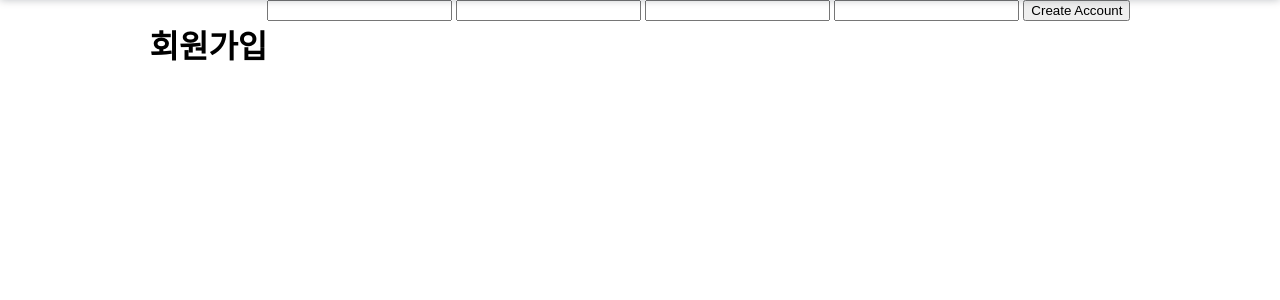
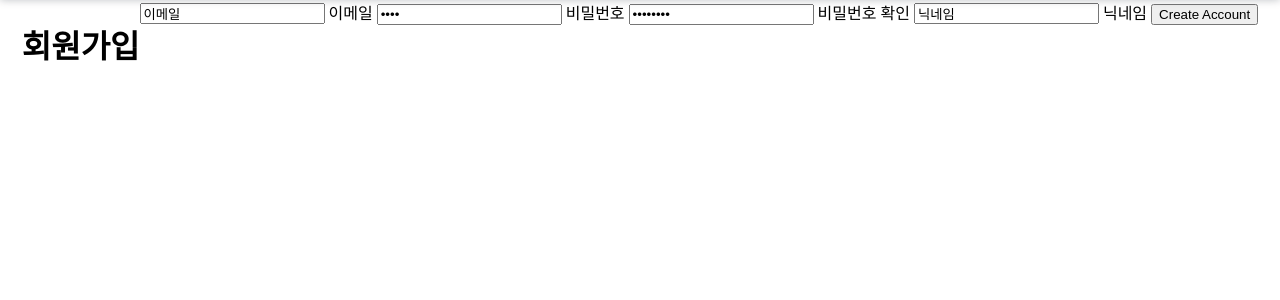
Before and after one commit to kaiworld97/grimfarm, a Django app: page /sign_up/ in a window 1280 px wide. Shown: the part 72-372 px from the top of the page. Run offline with Django 4.2, Linux system fonts and the light colour scheme; some web fonts are replaced.

Commit message:
user ver.3 connect sign up sign in

```diff
--- a/templates/user/sign_in.html
+++ b/templates/user/sign_in.html
@@ -23,7 +23,7 @@
     {% if error %}
         <h3>{{ error }}</h3>
     {% endif %}
-    <form method="POST">
+    <form method="POST" action="/sign_in/">
         {% csrf_token %}
         <input name="username">
         <input type="password" name="password"/>
--- a/templates/user/sign_up.html
+++ b/templates/user/sign_up.html
@@ -9,7 +9,7 @@
 
 {# css 파일 넣는 곳#}
 {% block css %}
-
+<link rel="stylesheet" href="{% static '/css/sign_up.css' %}">
 {% endblock %}
 
 {#자바스크립트 파일 넣는 곳#}
@@ -20,12 +20,22 @@
 {#메인 컨텐츠 들어가는 곳#}
 {% block content %}
     <h1>회원가입</h1>
-    <form method="POST">
+    <form method="POST" action="/sign_up/">
         {% csrf_token %}
-        <input name="email">
-        <input type="password" name="password">
-        <input type="password" name="password2">
-        <input name="nickname">
+        <input name="email" value="이메일">
+        <label for="email">이메일</label>
+
+        <input type="password" name="password" value="비밀번호">
+        <label for="password">비밀번호</label>
+
+        <input type="password" name="password2" value="비밀번호 재입력">
+        <label for="password2">비밀번호 확인</label>
+
+        <input name="nickname" value="닉네임">
+        <label for="닉네임">닉네임</label>
         <button type="submit">Create Account</button>
     </form>
+    {% if error %}
+        <h3>{{ error }}</h3>
+    {% endif %}
 {% endblock %}
--- a/user/models.py
+++ b/user/models.py
@@ -1,6 +1,7 @@
 from django.db import models
 from django.contrib.auth.models import AbstractUser
 # Create your models here.
+# from drawing.models import DrawingModel
 
 
 class UserModel(AbstractUser):
@@ -10,13 +11,10 @@ class UserModel(AbstractUser):
     nickname = models.CharField(max_length=30, default='')
 
 
-# class DrawingModel(models.Model):
-#     pass
-#
-#
 # class UserDrawingModel(models.Model):
 #     class Meta:
 #         db_table = "my_drawing"
 #
 #     user_id = models.ForeignKey(UserModel, on_delete=models.CASCADE)
 #     drawing_id = models.ForeignKey(DrawingModel, on_delete=models.CASCADE)
+#     category = models.CharField(max_length=30, default='')
--- a/user/urls.py
+++ b/user/urls.py
@@ -3,5 +3,5 @@ from . import views
 
 urlpatterns = [
     path('sign_up/', views.sign_up, name='sign_up'),
-    # path('sign_in/', views.sign_in, name='sign_in'),
+    path('sign_in/', views.sign_in, name='sign_in'),
 ]
--- a/user/views.py
+++ b/user/views.py
@@ -1,12 +1,14 @@
 from django.contrib.auth import get_user_model
 from django.shortcuts import render, redirect
 from user.models import UserModel
+from django.contrib import auth
+
 
 # Create your views here.
 
 
 def sign_up(request):
-    if request.method == 'GET':
+    if request.method == 'GET':  # 주소 쳐서 페이지 접근
         user = request.user.is_authenticated  # 로그인 되어 있는지
         if user:
             return redirect('/')  # 로그인 되어있으면 메인페이지로
@@ -14,33 +16,50 @@ def sign_up(request):
             # 그게 아니면 회원가입 페이지 보여주면 된다
             return render(request, 'user/sign_up.html')
 
-    if request.method == 'POST':
+    elif request.method == 'POST':  # 회원가입 페이지로 연결
         username = request.POST.get('email', '')
         password = request.POST.get('password', '')
         password2 = request.POST.get('password2', '')
         nickname = request.POST.get('nickname', '')
 
+
         if password != password2:
+
             return render(request, 'user/sign_up.html', {'error': '입력하신 비밀번호가 일치하지 않습니다'})
         elif username == '' or password == '' or nickname == '':
             return render(request, 'user/sign_up.html', {'error': '빈 칸이 존재합니다'})
 
         exist_user = get_user_model().objects.filter(username=username)
         exist_nick = get_user_model().objects.filter(nickname=nickname)
-        if exist_user:
-            return render(request, 'user/sign_up.html', {'error': '이미 가입 완료 된 이메일입니다'})
-        elif exist_nick:
-            return render(request, 'user/sign_up.html', {'error': '이미 존재 하는 닉네임입니다'})
+
+        print(exist_user)
+        print(exist_nick)
+        if len(exist_user) > 0 or len(exist_nick) > 0:
+            return render(request, 'user/sign_up.html', {'error': '이미 가입 완료 된 이메일 또는 존재하는 닉네임 입니다'})
         else:
-            user = UserModel.objects.create_user(
+            UserModel.objects.create_user(
                 username=username,
                 password=password,
                 nickname=nickname
             )
-            user.is_active = False
-            user.save()
-            return redirect('/sign_in.html')
+            return redirect('/sign_in')
 
 
 def sign_in(request):
-    pass
+    if request.method == 'GET':
+        user = request.user.is_authenticated
+        if user:
+            return redirect('/')
+        else:
+            return render(request, 'user/sign_in.html')
+
+    elif request.method == 'POST':
+        username = request.POST.get('username', '')
+        password = request.POST.get('password', '')
+
+        me = auth.authenticate(request, username=username, password=password)
+        if me is not None:
+            auth.login(request, me)
+            return redirect('/')
+        else:
+            return render(request, 'user/sign_in.html', {'error': '이메일 혹은 비밀번호를 확인해주세요'})
```
Also changed, not shown: drawing/migrations/0003_alter_drawingmodel_author_alter_drawingmodel_owner.py (added), market/migrations/0002_rename_sel_price_marketmodel_sell_price_and_more.py (added), static/css/sign_up.css (added).
